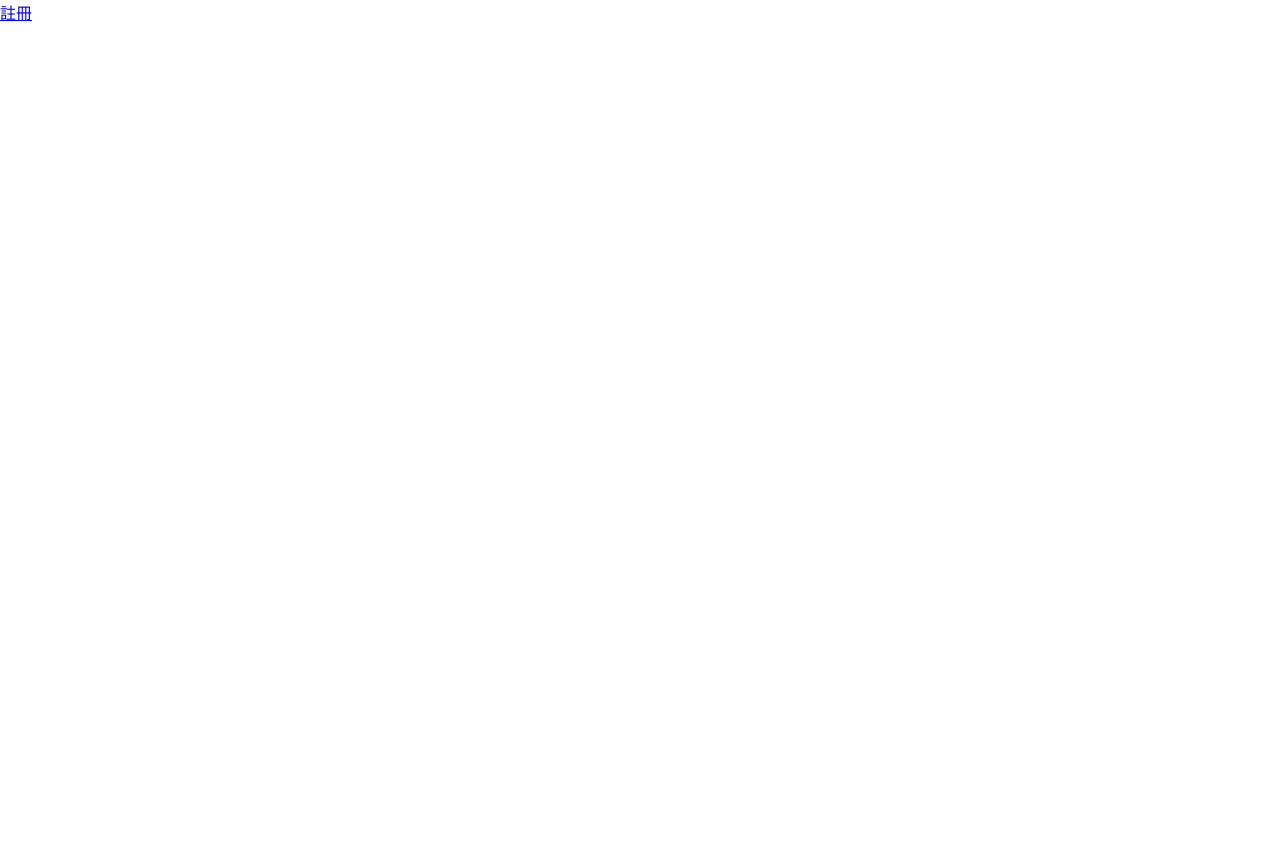
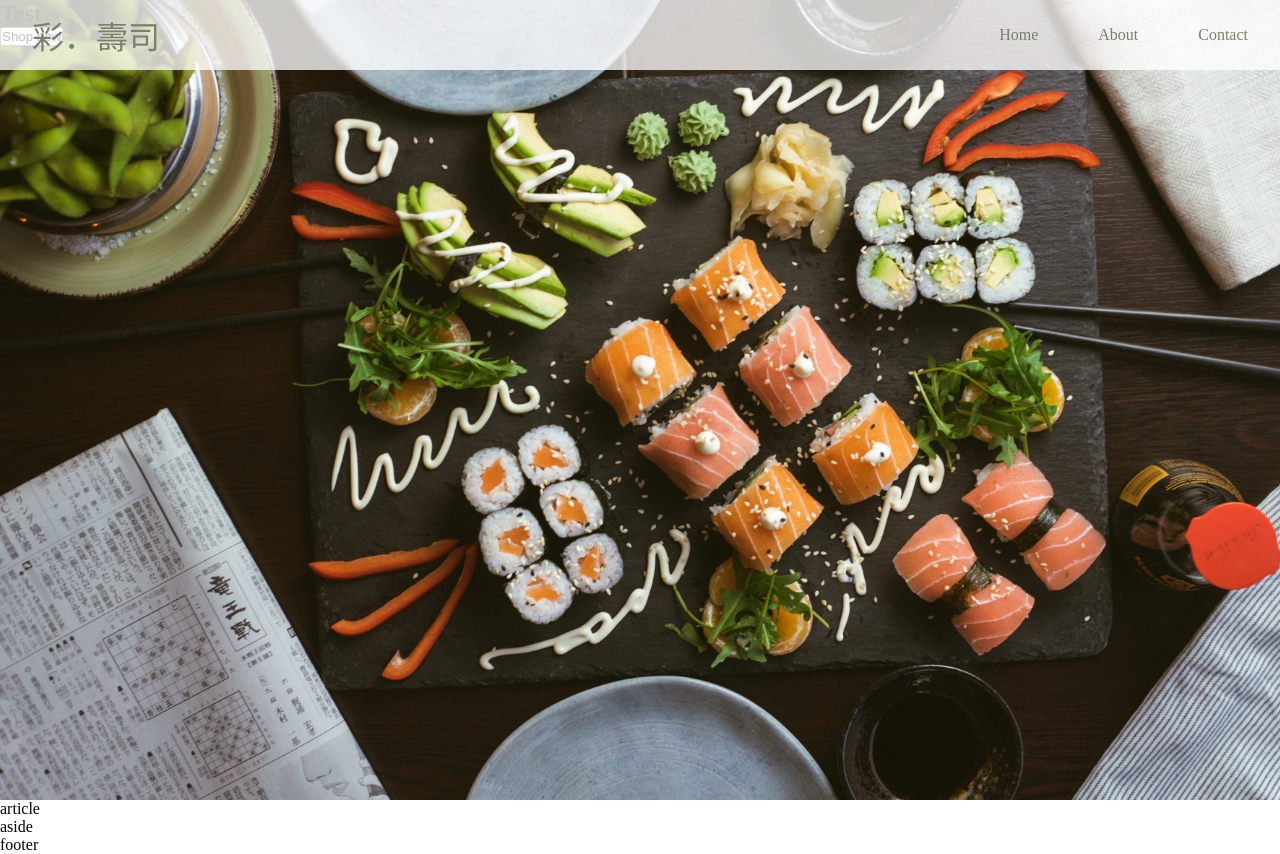
Before and after one commit to judy8210276834/SushiFrontend, a Vue app: page / in a window 1280 px wide. Before the commit the page ends 800 px from the top, so only its background shows below. Built offline with nearby package versions, Linux system fonts and the light colour scheme.

Commit message:
組件header、main

```diff
--- a/src/App.vue
+++ b/src/App.vue
@@ -1,30 +1,20 @@
+<script>
+import Header from "./components/Header.vue";
+export default {
+  components: {
+    Header,
+  },
+};
+</script>
+
 <template>
-  <nav>
-    <router-link to="/">Home</router-link> |
-    <router-link to="/about">About</router-link>
-  </nav>
-  <router-view/>
+  <router-view></router-view>
 </template>
 
-<style lang="scss">
-#app {
-  font-family: Avenir, Helvetica, Arial, sans-serif;
-  -webkit-font-smoothing: antialiased;
-  -moz-osx-font-smoothing: grayscale;
-  text-align: center;
-  color: #2c3e50;
-}
-
-nav {
-  padding: 30px;
-
-  a {
-    font-weight: bold;
-    color: #2c3e50;
-
-    &.router-link-exact-active {
-      color: #42b983;
-    }
-  }
+<style>
+* {
+  margin: 0;
+  padding: 0;
+  box-sizing: border-box;
 }
 </style>
--- a/src/App2.vue
+++ /dev/null
@@ -1,20 +0,0 @@
-<script>
-// import Register from "./components/Register.vue";
-export default {
-    components: {
-        // Register,
-    }
-}
-</script>
-
-<template>
-   <router-view></router-view>
-</template>
-
-<style>
-* {
-  margin: 0;
-  padding: 0;
-  box-sizing: border-box;
-}
-</style>
--- /dev/null
+++ b/src/components/Header.vue
@@ -0,0 +1,82 @@
+
+<script>
+export default {
+
+}
+</script>
+
+<template>
+  <header>
+    <div class="container">
+      <nav class="navbar">
+        <a href="/" class="nav-branding">彩．壽司</a>
+        <ul class="nav-menu">
+          <li class="nav-link"><a href="">Home</a></li>
+          <li class="nav-link"><a href="">About</a></li>
+          <li class="nav-link"><a href="">Contact</a></li>
+        </ul>
+      </nav>
+    </div>
+  </header>
+</template>
+
+
+<style scoped lang="scss">
+
+template {
+  position: relative;
+}
+
+header {
+  position: fixed;
+  top: 0;
+  width: 100%;
+  background-color: rgba(255, 255, 255, 0.77);
+}
+
+li {
+  list-style: none;
+}
+
+a {
+  color: #7A816E;
+  text-decoration: none;
+}
+
+.navbar {
+  width: 95%;
+  margin: auto;
+  min-height: 70px;
+  display: flex;
+  justify-content: space-between;
+  align-items: center;
+}
+
+.container {
+  width: 1280px;
+  margin: auto;
+}
+
+.nav-menu {
+  display: flex;
+  justify-content: space-between;
+  align-items: center;
+  gap: 60px;
+}
+
+.nav-branding {
+  font-size: 2rem;
+}
+
+main {
+  height: 700px;
+  margin-top: 70px;
+  border: 1px solid black;
+}
+
+@media (max-width: 1280px) {
+  .container {
+    width: 100%;
+  }
+}
+</style>
--- /dev/null
+++ b/src/components/home/Main.vue
@@ -0,0 +1,32 @@
+
+<script>
+export default {};
+</script>
+
+<template>
+  <main>
+    <div class="container">
+      <div class="banner">
+        <div class="banner-text">
+            <h2>Test</h2>
+            <button id="btn">Shop now</button>
+        </div>
+      </div>
+    </div>
+  </main>
+</template>
+
+
+<style scoped lang="scss">
+.container{
+    width: 100%;
+    height: 100vh;
+}
+
+.banner{
+    width: 100%;
+    height: 800px;
+    background-image: url(~@/images/banner.jpg);
+    background-size: cover;
+}
+</style>
--- a/src/main.js
+++ b/src/main.js
@@ -1,5 +1,5 @@
 import { createApp } from 'vue'
-import App from './App2.vue'
+import App from './App.vue'
 import router from './router'
 import store from './store'
 
--- a/src/views/HomeView.vue
+++ b/src/views/HomeView.vue
@@ -1,17 +1,30 @@
+
+<script>
+import Header from "@/components/Header.vue";
+import Main from "@/components/home/Main.vue";
+export default {
+  components: {
+    Header,
+    Main,
+  },
+};
+</script>
+
 <template>
-  <div class="home">
-    <router-link to="/register">註冊</router-link>
-  </div>
+  <Header />
+  <Main />
+
+  <main>
+    <article>article</article>
+    <aside>aside</aside>
+  </main>
+  <footer>footer<time></time></footer>
 </template>
 
-<script>
-// @ is an alias to /src
-import HelloWorld from '@/components/HelloWorld.vue'
 
-export default {
-  name: 'HomeView',
-  components: {
-    HelloWorld
-  }
+<style lang="scss">
+* {
+  padding: 0;
+  margin: 0;
 }
-</script>
+</style>
```
Also changed, not shown: src/images/banner.jpg (added).
